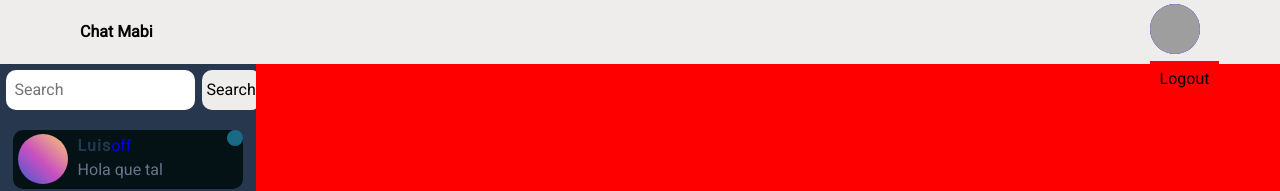
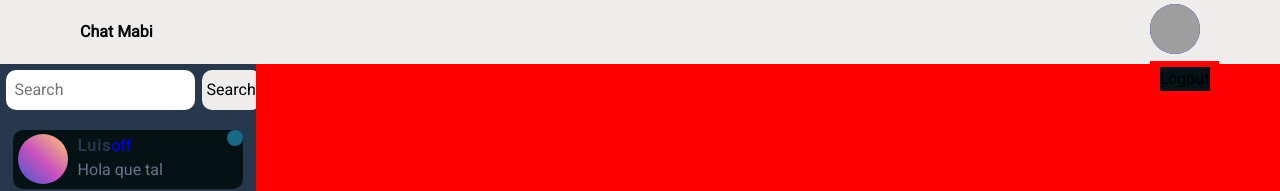
Before and after one commit to LuisArielRetanaHernadez/caht_client, a React (Vite) app: page / in a window 1280 px wide. Shown: the top 191 px of the page. Built offline with nearby package versions, Linux system fonts and the light colour scheme; no server answers; grey boxes are pictures that could not be loaded.

Commit message:
creadno la clase 'menu__item--bg-blue'

```diff
--- a/src/layouts/Mneu/Menu.layout.css
+++ b/src/layouts/Mneu/Menu.layout.css
@@ -27,3 +27,7 @@
   display: inline-block;
   cursor: pointer;
 }
+
+.menu__item--bg-blue {
+  background-color: #041216;
+}
--- a/src/layouts/Mneu/Menu.layout.jsx
+++ b/src/layouts/Mneu/Menu.layout.jsx
@@ -30,7 +30,7 @@ const Menu = () => {
               </Link>
 
               <ul className="menu__list-sub position-absolute z-index">
-                <li className="menu__item">
+                <li className="menu__item menu__item--bg-blue">
                   <spna>Logout</spna>
                 </li>
               </ul>
```
